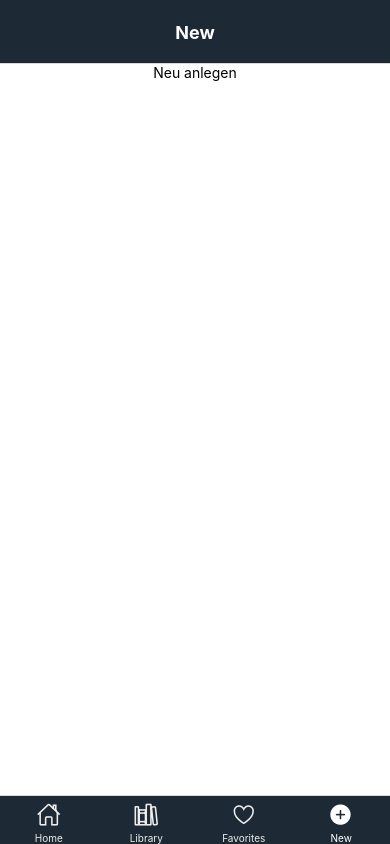
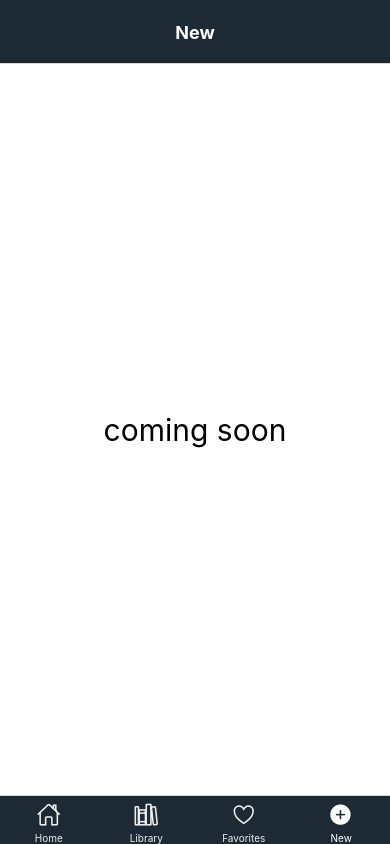
Before and after one commit to ballaual/OTAlink, a React Native app: screen /New in a window 390 px wide. Built offline with nearby package versions, Linux system fonts and the light colour scheme.

Commit message:
updated to comingSoon stlye tag

```diff
--- a/screens/New.js
+++ b/screens/New.js
@@ -11,7 +11,7 @@ export default function New() {
   return (
     <View style={[styles.container, themeContainerStyle]}>
       <View>
-        <Text style={[styles.text, themeTextStyle]}>Neu anlegen</Text>
+        <Text style={[styles.comingSoon, themeTextStyle]}>coming soon</Text>
       </View>
       <StatusBar style="light" />
     </View>
@@ -22,7 +22,11 @@ const styles = StyleSheet.create({
   container: {
     flex: 1,
     alignItems: "center",
-    justifyContent: "flex-start",
+    justifyContent: "center",
+    fontSize: 100,
+  },
+  comingSoon: {
+    fontSize: 30,
   },
   lightContainer: {
     backgroundColor: "#FFFFFF",
```
